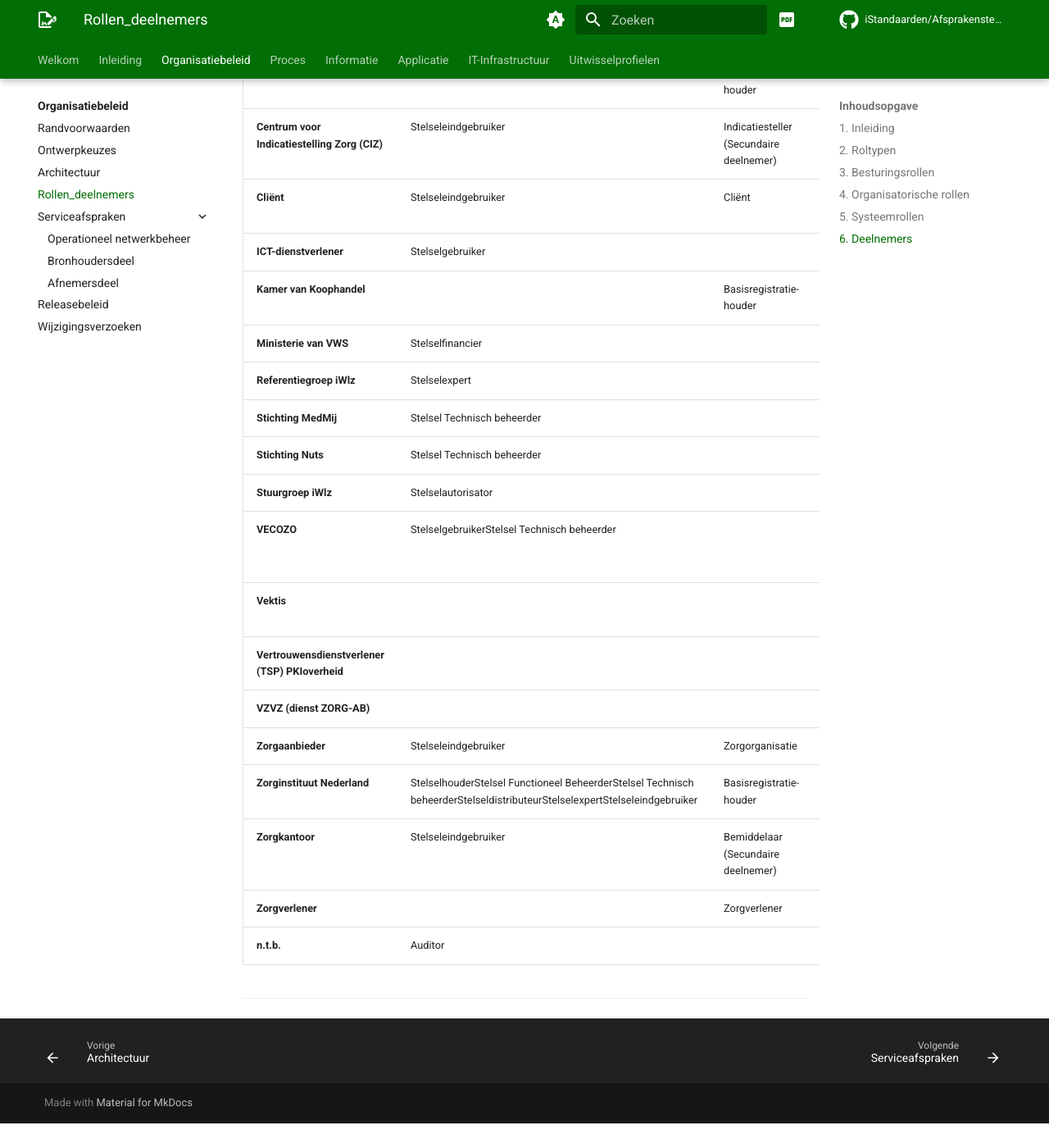
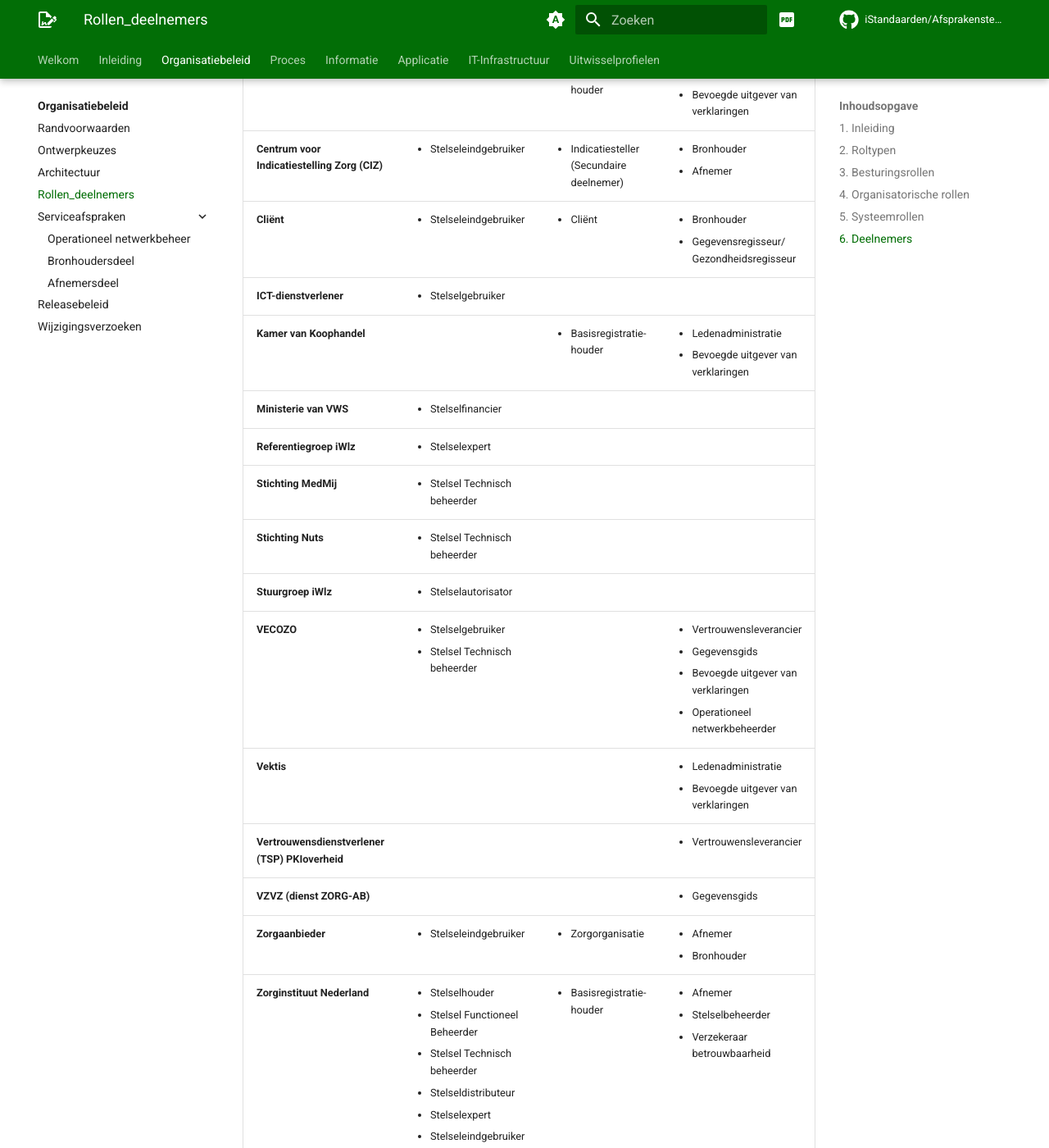
Before and after one commit to iStandaarden/Afsprakenstelsel-iWlz, an MkDocs documentation site: the page built from docs/organisatiebeleid/rollen_deelnemers.md, in a window 1280 px wide and 1400 px high, scrolled down 7364 px. Shown: the whole window at 82% size. Built offline with MkDocs 1.6.1 and Material for MkDocs 9.7.7, drawn with Linux system fonts in a browser that asks for light colours; comment, search, counter and statistics services are not loaded; the version menu is left out; before the commit the page ends 8734 px from its top, so only the background shows below that; some of the changed text lies outside the part shown.

Commit message:
artikel rollen_deelnemers compleet gemaakt

```diff
--- a/docs/organisatiebeleid/rollen_deelnemers.md
+++ b/docs/organisatiebeleid/rollen_deelnemers.md
@@ -108,25 +108,25 @@ Een deelnemer is een partij die een rol heeft in het iWlz-netwerkmodel. Het iWlz
 | Column 1 | Column 2 | Column 3 | Column 4 |
 | --- | --- | --- | --- |
 | **Deelnemer** | **Besturingsrol** | **Organisatorische rol** | **Systeemrol** |
-| **Centraal Administratie Kantoor (CAK)** | Stelseleindgebruiker | Administrateur (Secundaire deelnemer) | Afnemer |
-| **CIBG** |  | Basisregistratie-houder | LedenadministratieBevoegde uitgever van verklaringen |
-| **Centrum voor Indicatiestelling Zorg (CIZ)** | Stelseleindgebruiker | Indicatiesteller (Secundaire deelnemer) | BronhouderAfnemer |
-| **Cliënt** | Stelseleindgebruiker | Cliënt | BronhouderGegevensregisseur/ Gezondheidsregisseur |
-| **ICT-dienstverlener** | Stelselgebruiker |  |  |
-| **Kamer van Koophandel** |  | Basisregistratie-houder | LedenadministratieBevoegde uitgever van verklaringen |
-| **Ministerie van VWS** | Stelselfinancier |  |  |
-| **Referentiegroep iWlz** | Stelselexpert |  |  |
-| **Stichting MedMij** | Stelsel Technisch beheerder |  |  |
-| **Stichting Nuts** | Stelsel Technisch beheerder |  |  |
-| **Stuurgroep iWlz** | Stelselautorisator |  |  |
-| **VECOZO** | StelselgebruikerStelsel Technisch beheerder |  | VertrouwensleverancierGegevensgidsBevoegde uitgever van verklaringenOperationeel netwerkbeheerder |
-| **Vektis** |  |  | LedenadministratieBevoegde uitgever van verklaringen |
-| **Vertrouwensdienstverlener (TSP) PKIoverheid** |  |  | Vertrouwensleverancier |
-| **VZVZ (dienst ZORG-AB)** |  |  | Gegevensgids |
-| **Zorgaanbieder** | Stelseleindgebruiker | Zorgorganisatie | AfnemerBronhouder |
-| **Zorginstituut Nederland** | StelselhouderStelsel Functioneel BeheerderStelsel Technisch beheerderStelseldistributeurStelselexpertStelseleindgebruiker | Basisregistratie-houder | AfnemerStelselbeheerderVerzekeraar betrouwbaarheid |
-| **Zorgkantoor** | Stelseleindgebruiker | Bemiddelaar (Secundaire deelnemer) | AfnemerBronhouder |
-| **Zorgverlener** |  | Zorgverlener |  |
-| **n.t.b.** | Auditor |  |  |
+| **Centraal Administratie Kantoor (CAK)** | <ul><li>Stelseleindgebruiker</li></ul> | <ul><li>Administrateur (Secundaire deelnemer)</li></ul> | <ul><li>Afnemer</li></ul> |
+| **CIBG** |  | <ul><li>Basisregistratie-houder</li></ul> | <ul><li>Ledenadministratie</li><li>Bevoegde uitgever van verklaringen</li></ul> |
+| **Centrum voor Indicatiestelling Zorg (CIZ)** | <ul><li>Stelseleindgebruiker</li></ul> | <ul><li>Indicatiesteller (Secundaire deelnemer)</li></ul> | <ul><li>Bronhouder</li><li>Afnemer</li></ul> |
+| **Cliënt** | <ul><li>Stelseleindgebruiker</li></ul> | <ul><li>Cliënt</li></ul> | <ul><li>Bronhouder</li><li>Gegevensregisseur/ Gezondheidsregisseur</li></ul> |
+| **ICT-dienstverlener** | <ul><li>Stelselgebruiker</li></ul> |  |  |
+| **Kamer van Koophandel** |  | <ul><li>Basisregistratie-houder</li></ul> | <ul><li>Ledenadministratie</li><li>Bevoegde uitgever van verklaringen</li></ul> |
+| **Ministerie van VWS** | <ul><li>Stelselfinancier</li></ul> |  |  |
+| **Referentiegroep iWlz** | <ul><li>Stelselexpert</li></ul> |  |  |
+| **Stichting MedMij** | <ul><li>Stelsel Technisch beheerder</li></ul> |  |  |
+| **Stichting Nuts** | <ul><li>Stelsel Technisch beheerder</li></ul> |  |  |
+| **Stuurgroep iWlz** | <ul><li>Stelselautorisator</li></ul> |  |  |
+| **VECOZO** | <ul><li>Stelselgebruiker</li><li>Stelsel Technisch beheerder</li></ul> |  | <ul><li>Vertrouwensleverancier</li><li>Gegevensgids</li><li>Bevoegde uitgever van verklaringen</li><li>Operationeel netwerkbeheerder</li></ul> |
+| **Vektis** |  |  | <ul><li>Ledenadministratie</li><li>Bevoegde uitgever van verklaringen</li></ul> |
+| **Vertrouwensdienstverlener (TSP) PKIoverheid** |  |  | <ul><li>Vertrouwensleverancier</li></ul> |
+| **VZVZ (dienst ZORG-AB)** |  |  | <ul><li>Gegevensgids</li></ul> |
+| **Zorgaanbieder** | <ul><li>Stelseleindgebruiker</li></ul> | <ul><li>Zorgorganisatie</li></ul> | <ul><li>Afnemer</li><li>Bronhouder</li></ul> |
+| **Zorginstituut Nederland** | <ul><li>Stelselhouder</li><li>Stelsel Functioneel Beheerder</li><li>Stelsel Technisch beheerder</li><li>Stelseldistributeur</li><li>Stelselexpert</li><li>Stelseleindgebruiker</li></ul> | <ul><li>Basisregistratie-houder</li></ul> | <ul><li>Afnemer</li><li>Stelselbeheerder</li><li>Verzekeraar betrouwbaarheid</li></ul> |
+| **Zorgkantoor** | <ul><li>Stelseleindgebruiker</li></ul> | <ul><li>Bemiddelaar (Secundaire deelnemer)</li></ul> | <ul><li>Afnemer</li><li>Bronhouder</li></ul> |
+| **Zorgverlener** |  | <ul><li>Zorgverlener</li></ul> |  |
+| **n.t.b.** | <ul><li>Auditor</li></ul> |  |  |
 
 ---
```
